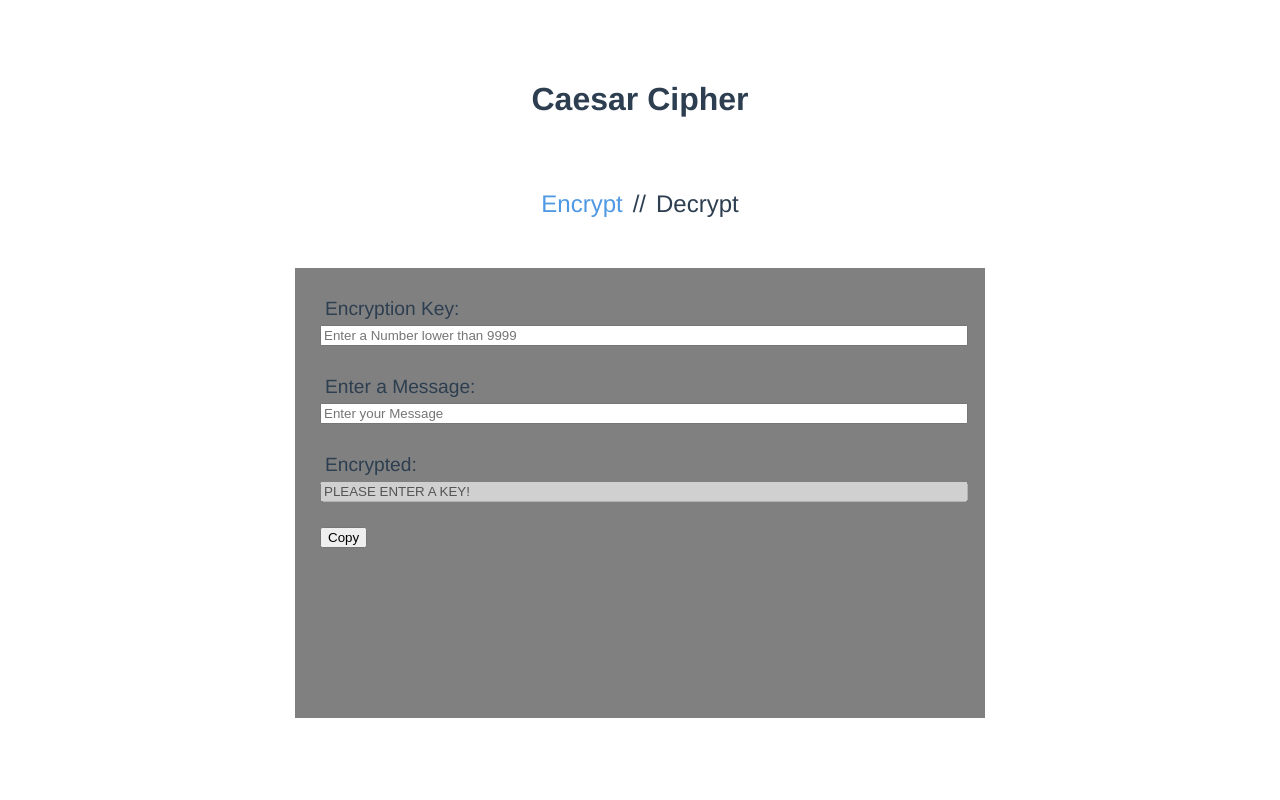
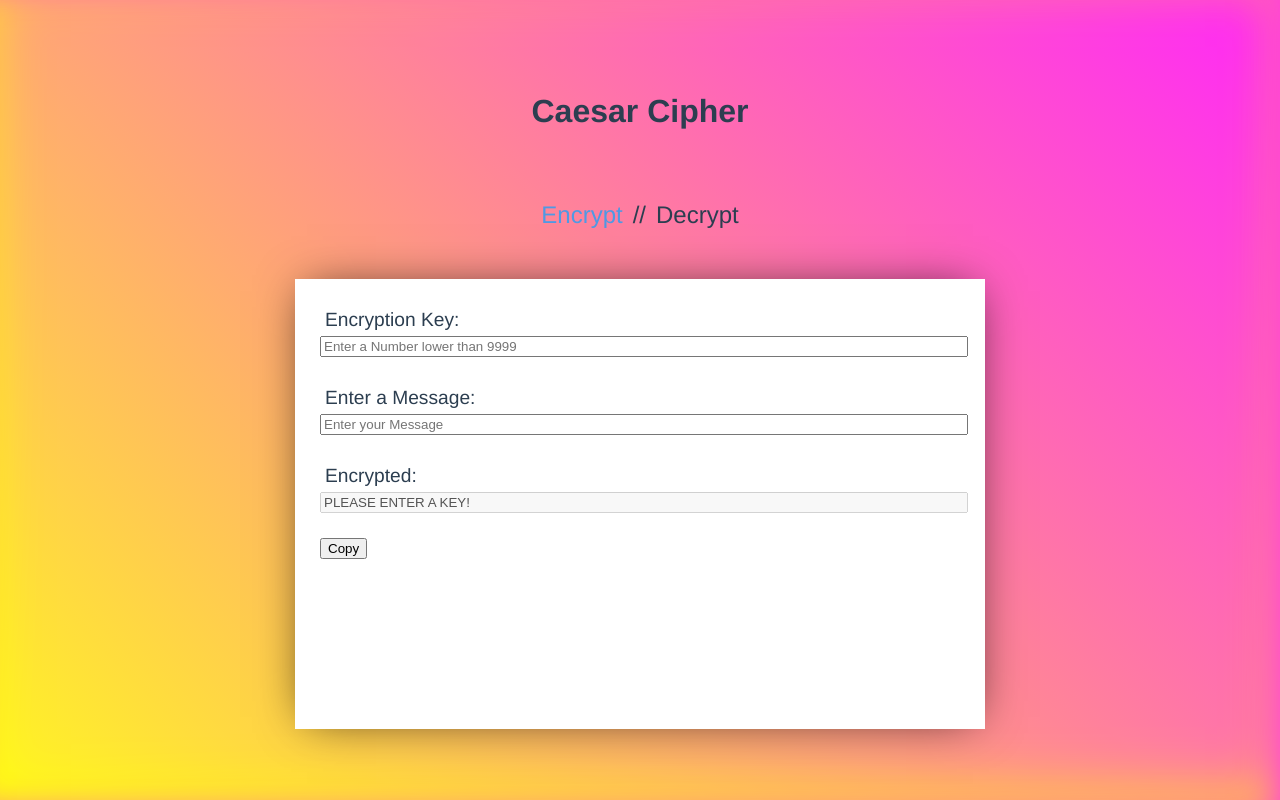
Before and after one commit to ayruun/caesar-cipher, a Vue app: page / in a window 1280 px wide. Built offline with nearby package versions, Linux system fonts and the light colour scheme.

Commit message:
style stuff

```diff
--- a/src/App.vue
+++ b/src/App.vue
@@ -26,7 +26,7 @@ export default {
   data() {
     return {
       tabSelected: true
-    }
+    };
   },
   methods: {
     selectEncrypt() {
@@ -44,6 +44,12 @@ export default {
 </script>
 
 <style>
+html,
+body {
+  margin: 0;
+  padding: 0;
+}
+
 :root {
   --primary: #2c3e50;
   --secondary: #4f99e4;
@@ -53,11 +59,17 @@ export default {
 #app {
   font-family: "Avenir", Helvetica, Arial, sans-serif;
   color: var(--primary);
-  margin-top: 60px;
+  margin: 0;
+  padding: 0;
+  width: 100vw;
+  height: 100vh;
   display: flex;
   flex-direction: column;
   justify-content: center;
   align-items: center;
+  background: linear-gradient(45deg, #fff722, #ff26f9);
+  box-shadow: inset -20px 0 38px -18px #ff26f9,
+    inset -3px -13px 65px -18px yellow;
 }
 
 h1 {
--- a/src/components/TabDecrypt.vue
+++ b/src/components/TabDecrypt.vue
@@ -4,13 +4,11 @@
     <input v-model="inputKey" placeholder="Enter your Key">
 
     <p class="headlines">Enter the Message:</p>
-    <input v-model="inputMessage" placeholder="Enter your Message">
+    <input id="decrypted-msg" v-model="inputMessage" placeholder="Enter your Message">
     <button @click="pasteInput">Paste</button>
 
     <p class="headlines">Decrypted:</p>
     <input :value="decrypt(inputMessage)" disabled>
-    <input type="hidden" id="encrypted-msg" :value="decryptedMessage">
-
   </div>
 </template>
 
@@ -43,7 +41,12 @@ export default {
       return this.decryptedMessage;
     },
     pasteInput() {
-      console.log("paste");
+      // TODO: funktioniert noch nicht
+      let pasteText = document.querySelector('#decrypted-msg');
+      pasteText.focus();
+      document.execCommand('paste');
+      // console.log(pasteText.textContent)
+      this.inputMessage = pasteText.textContent;
     }
   }
 };
@@ -53,8 +56,9 @@ export default {
 .tab-decrypt {
   height: 50vh;
   width: 50vw;
-  background: grey;
+  background: rgb(255, 255, 255);
   padding: 25px;
+  box-shadow: 0px 0px 45px -12px rgba(0,0,0,0.75);
 }
 
 .headlines {
--- a/src/components/TabEncrypt.vue
+++ b/src/components/TabEncrypt.vue
@@ -57,8 +57,9 @@ export default {
 .tab-encrypt {
   height: 50vh;
   width: 50vw;
-  background: grey;
+  background: rgb(255, 255, 255);
   padding: 25px;
+  box-shadow: 0px 0px 45px -12px rgba(0,0,0,0.75);
 }
 
 .headlines {
```
